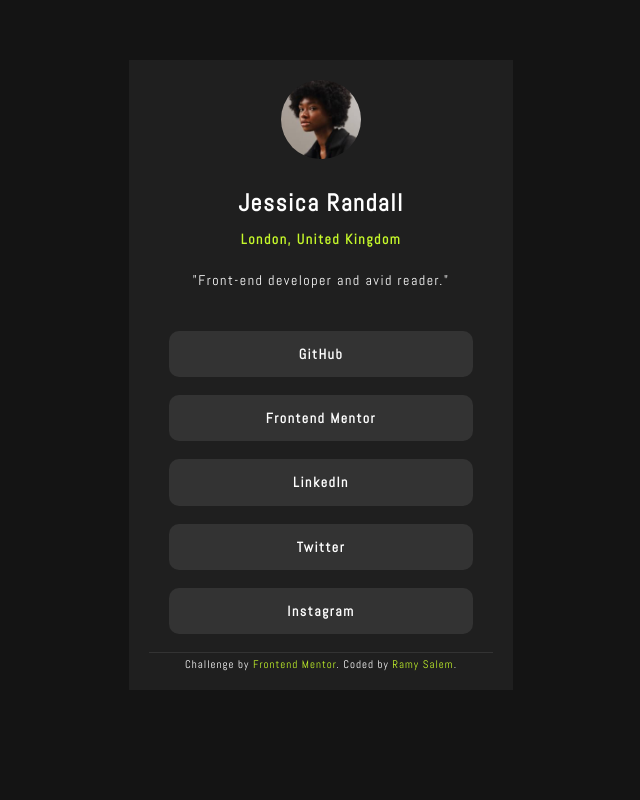
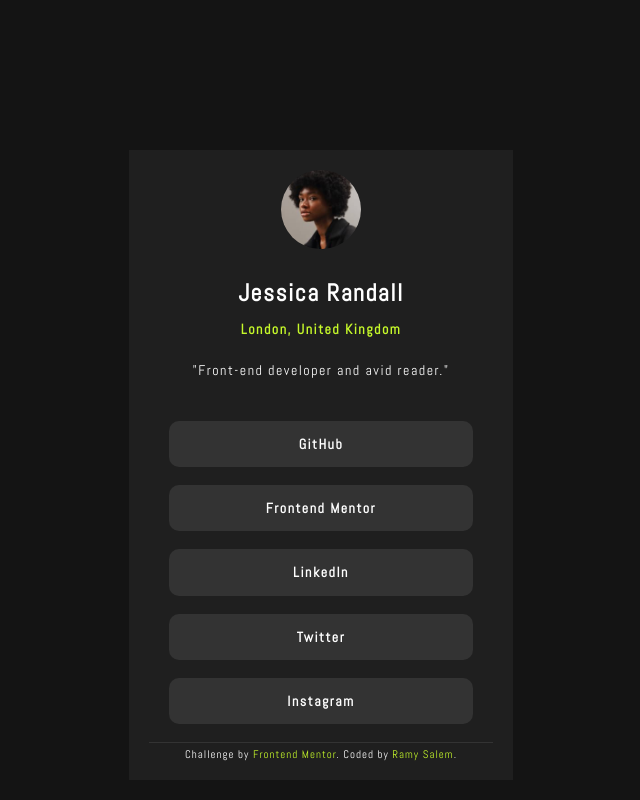
Before and after one commit to RamyMSalem/social-links-profile-main, a plain HTML site: page index.html in a window 1280 px wide. Shown: the whole page, without its empty margins (319-959 px from the left). Drawn offline with Linux system fonts and the light colour scheme; a web font is replaced by a local one.

Commit message:
Add padding top and bottom to the body element

```diff
--- a/css/style.css
+++ b/css/style.css
@@ -17,7 +17,7 @@ body {
     font-weight: 400;
     font-style: normal;
     letter-spacing: 1.5px;
-    padding: 60px 0;
+    padding: 150px 0;
 }
 .container {
     background-color: var(--Grey800);
```
